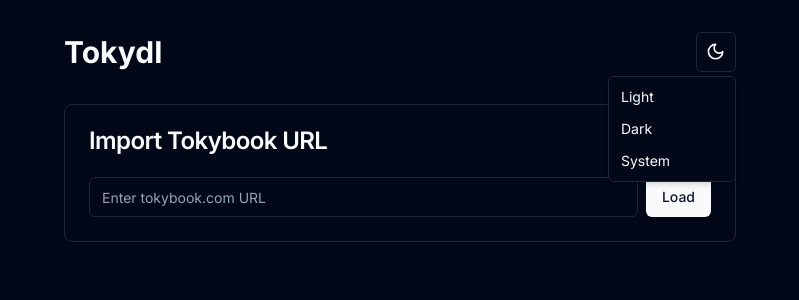
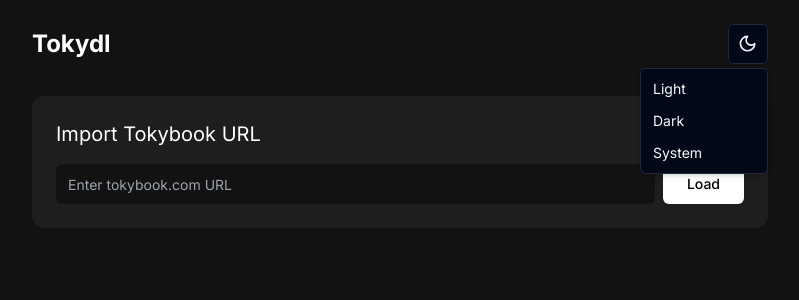
Before and after one commit to zigwangles/tokywebdl, a Next.js app: page / in a window 1280 px wide. Shown: the top 300 px of the page, without its empty margins (240-1039 px from the left). Built offline with nearby package versions, Linux system fonts and the light colour scheme.

Commit message:
Update page.tsx

```diff
--- a/app/page.tsx
+++ b/app/page.tsx
@@ -3,9 +3,8 @@
 import * as React from "react"
 import { Button } from "../components/ui/button"
 import { Input } from "../components/ui/input"
-import { Card, CardContent, CardFooter, CardHeader, CardTitle } from "../components/ui/card"
-import { Alert, AlertDescription, AlertTitle } from "../components/ui/alert"
-import { Download, AlertTriangle } from "lucide-react"
+import { Card, CardContent } from "../components/ui/card"
+import { AlertTriangle, Download } from "lucide-react"
 import { ThemeToggle } from "../components/ThemeToggle"
 import { ThemeProvider } from "next-themes"
 
@@ -32,7 +31,6 @@
   const [downloadStatus, setDownloadStatus] = React.useState<Record<string, DownloadStatus>>({})
   const [showWarning, setShowWarning] = React.useState(false)
 
-  // Update URL and check security
   const handleUrlChange = (e: React.ChangeEvent<HTMLInputElement>) => {
     const newUrl = e.target.value;
     setUrl(newUrl);
@@ -70,7 +68,6 @@
 
         setChapters(sampleChapters);
 
-        // Initialize download status for each chapter
         const initialStatus: Record<string, DownloadStatus> = {}
         sampleChapters.forEach((chapter: Chapter) => {
           initialStatus[chapter.name] = { status: 'idle', progress: 0 }
@@ -91,7 +88,6 @@
       [chapter.name]: { ...prev[chapter.name], status: 'downloading', progress: 0 }
     }))
 
-    // Simulate download
     setTimeout(() => {
       setDownloadStatus((prev: Record<string, DownloadStatus>) => ({
         ...prev,
@@ -114,26 +110,29 @@
 
   return (
     <ThemeProvider attribute="class" defaultTheme="dark" enableSystem>
-      <main className="min-h-screen px-4 py-8 bg-background">
-        <div className="max-w-2xl mx-auto">
+      <main className="min-h-screen bg-[#121212]">
+        <div className="max-w-3xl mx-auto px-4 py-6">
           <div className="flex justify-between items-center mb-8">
-            <h1 className="text-3xl font-bold text-foreground">Tokydl</h1>
+            <h1 className="text-2xl font-bold text-white">Tokydl</h1>
             <ThemeToggle />
           </div>
 
-          <Card className="mb-6">
-            <CardHeader>
-              <CardTitle>Import Tokybook URL</CardTitle>
-            </CardHeader>
-            <CardContent>
+          <Card className="bg-[#1E1E1E] border-0 rounded-xl mb-6">
+            <CardContent className="p-6">
+              <h2 className="text-xl text-white mb-4">Import Tokybook URL</h2>
               <div className="flex space-x-2">
                 <Input
                   placeholder="Enter tokybook.com URL"
                   value={url}
                   onChange={handleUrlChange}
                   disabled={loading}
+                  className="bg-[#121212] border-0 text-white placeholder:text-gray-400"
                 />
-                <Button onClick={handleLoadUrl} disabled={loading} variant="default">
+                <Button
+                  onClick={handleLoadUrl}
+                  disabled={loading}
+                  className="bg-white text-black hover:bg-gray-200 px-6"
+                >
                   {loading ? 'Loading...' : 'Load'}
                 </Button>
               </div>
@@ -141,65 +140,57 @@
           </Card>
 
           {showWarning && (
-            <Alert variant="destructive" className="mb-6">
-              <AlertTriangle className="h-4 w-4" />
-              <AlertTitle>Warning</AlertTitle>
-              <AlertDescription>
+            <div className="mb-6 p-4 bg-[#1E1E1E] rounded-xl">
+              <div className="flex items-center gap-3">
+                <AlertTriangle className="h-5 w-5 text-white" />
+                <div>
+                  <h3 className="text-white font-medium">Warning</h3>
+                  <p className="text-gray-400">
                     The website you're trying to access doesn't support a secure connection. Proceed with caution.
-              </AlertDescription>
-            </Alert>
-          )}
-
-          {error && (
-            <Alert variant="destructive" className="mb-6">
-              <AlertTriangle className="h-4 w-4" />
-              <AlertTitle>Error</AlertTitle>
-              <AlertDescription>{error}</AlertDescription>
-            </Alert>
+                  </p>
+                </div>
+              </div>
+            </div>
           )}
 
           {chapters.length > 0 && (
-            <Card>
-              <CardHeader>
-                <CardTitle>Available Files</CardTitle>
-              </CardHeader>
-              <CardContent>
-                <div className="space-y-4">
+            <Card className="bg-[#1E1E1E] border-0 rounded-xl">
+              <CardContent className="p-6">
+                <h2 className="text-xl text-white mb-6">Available Files</h2>
+                <div className="space-y-6">
                   {chapters.map((chapter: Chapter) => (
-                    <div key={chapter.name} className="p-4 border rounded-md">
-                      <div className="flex justify-between items-center gap-4">
+                    <div key={chapter.name} className="flex justify-between items-center">
                       <div>
-                          <p className="font-medium">{chapter.name}</p>
-                          <p className="text-sm text-muted-foreground">Size: {chapter.size}</p>
+                        <p className="text-white font-medium">{chapter.name}</p>
+                        <p className="text-gray-400">Size: {chapter.size}</p>
                       </div>
+                      <div className="flex items-center gap-6">
                         <div className="text-right">
-                          <p className="text-sm">Time: {chapter.duration}</p>
-                          <p className="text-sm text-muted-foreground">Speed: {chapter.speed}</p>
+                          <p className="text-white">Time: {chapter.duration}</p>
+                          <p className="text-gray-400">Speed: {chapter.speed}</p>
                         </div>
                         <Button
                           onClick={() => handleDownload(chapter)}
                           disabled={downloadStatus[chapter.name]?.status === 'downloading'}
-                          variant="secondary"
-                          size="sm"
+                          className="bg-white text-black hover:bg-gray-200"
                         >
-                          <Download className="h-4 w-4 mr-2" />
-                          Download
+                          <Download className="h-4 w-4" />
+                          <span className="ml-2">Download</span>
                         </Button>
                       </div>
                     </div>
                   ))}
                 </div>
-              </CardContent>
-              <CardFooter className="flex justify-center border-t p-4">
+                <div className="mt-6 pt-6 border-t border-[#2E2E2E]">
                   <Button
                     onClick={handleDownloadAll}
-                  variant="default"
-                  className="w-full"
+                    className="w-full bg-white text-black hover:bg-gray-200 py-6"
                   >
                     <Download className="mr-2 h-5 w-5" />
                     Download All Files
                   </Button>
-              </CardFooter>
+                </div>
+              </CardContent>
             </Card>
           )}
         </div>
```
Lines whose indentation alone changed are shown as unchanged.
